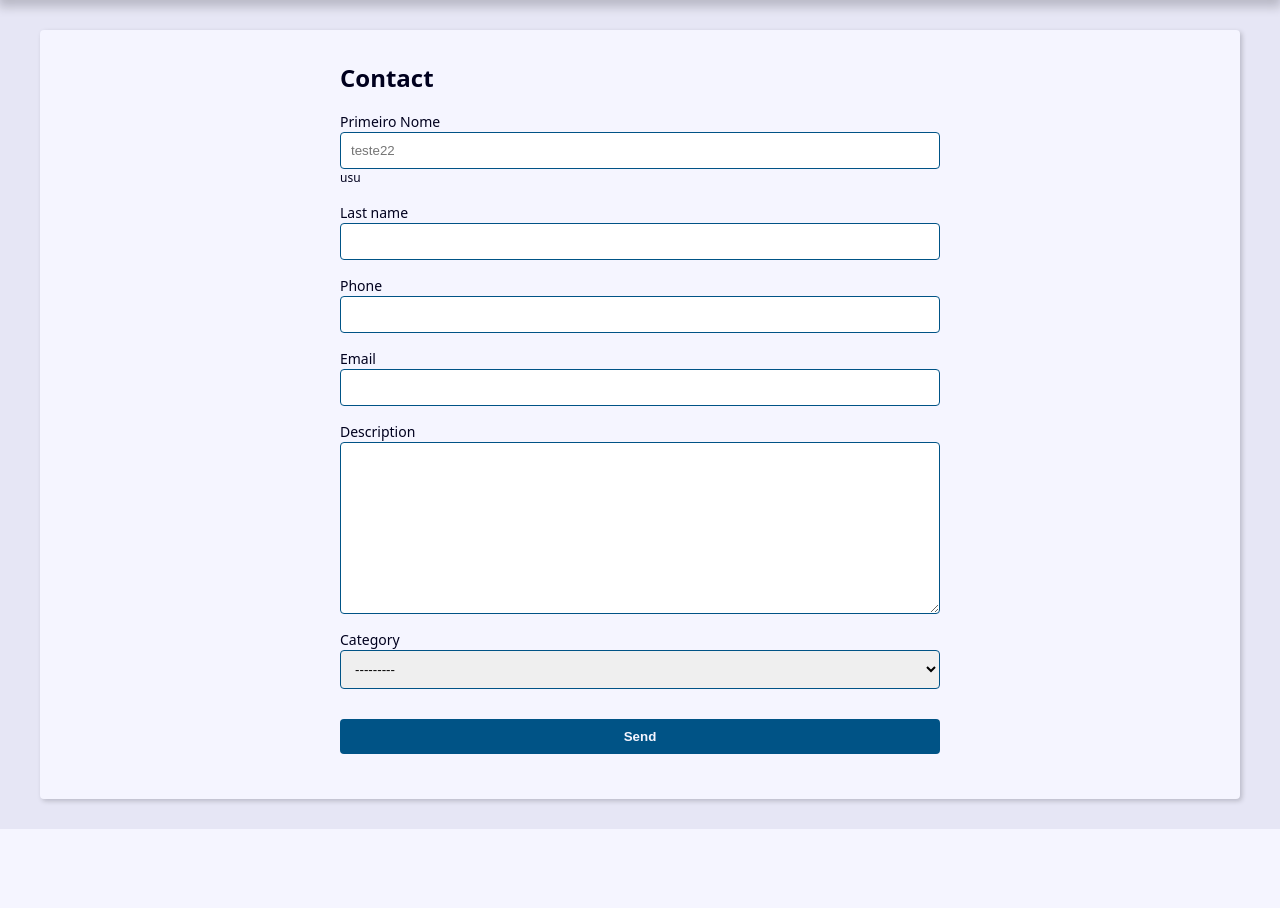
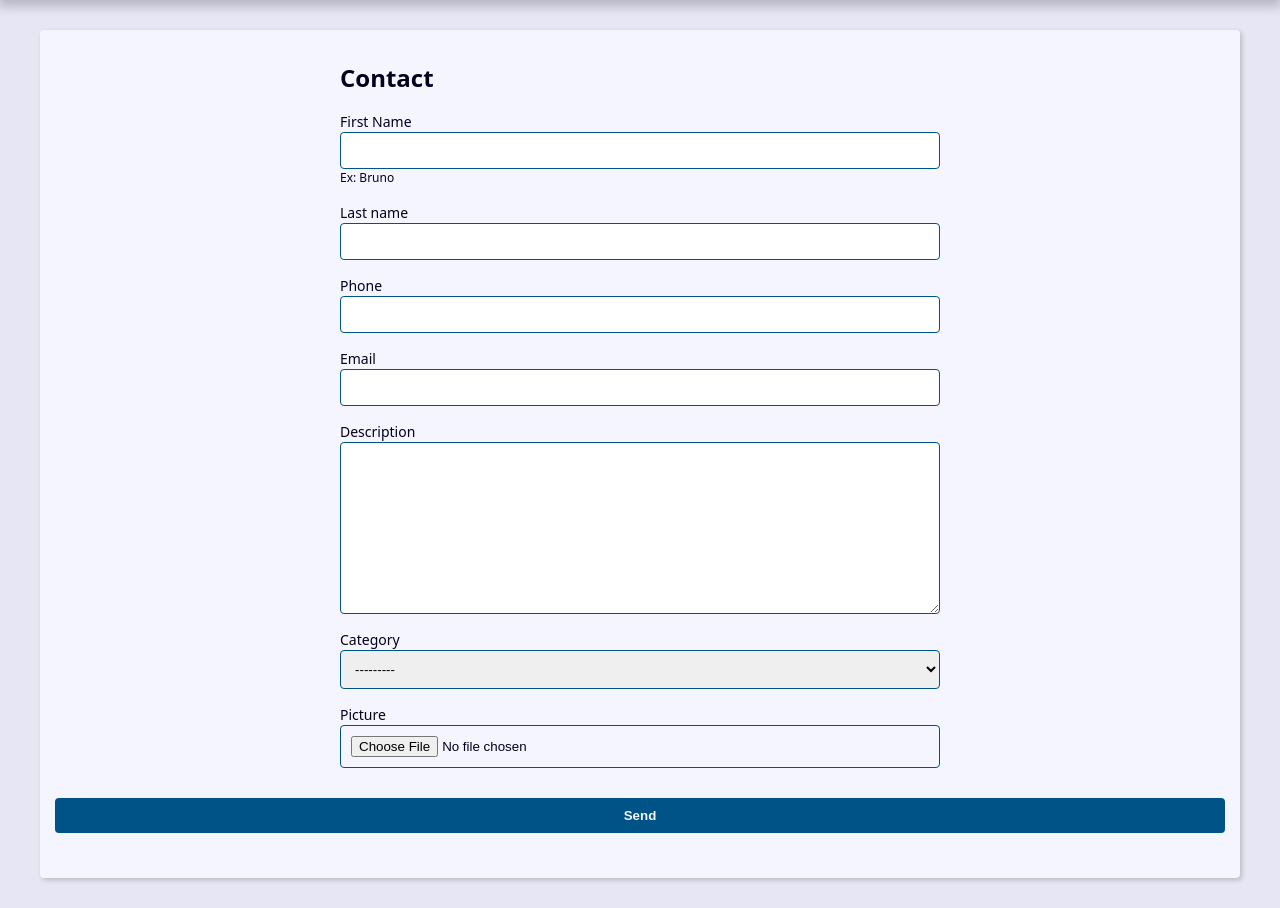
Before and after one commit to 0arKes/Agenda-Django, a Django app: page /contact/create/ in a window 1280 px wide. Shown: the part 239-1147 px from the top of the page. Before the commit the page ends 1068 px from the top, so only its background shows below. Run offline with Django 5.2, Linux system fonts and the light colour scheme; data that the repository does not hold is empty.

Commit message:
Picture
implementação de imagens ao contato e modificação de imagens através do formulário

```diff
--- a/contact/forms.py
+++ b/contact/forms.py
@@ -2,21 +2,25 @@ from django import forms
 from django.core.exceptions import ValidationError
 from . import models
 
+
 class ContactForm(forms.ModelForm):
     first_name = forms.CharField(
-            widget=forms.TextInput(
-                attrs={
-                    'placeholder': 'teste22'
-                }
-            ),
-            label='Primeiro Nome',
-            help_text='usu'
+            label='First Name',
+            help_text='Ex: Bruno'
         )
+    picture = forms.ImageField(
+        widget=forms.FileInput(
+            attrs={
+                'accept': 'image/*'
+            }
+        ))
+
+
     class Meta:
 
 
         model = models.Contact
-        fields = ('first_name', 'last_name', 'phone', 'email', 'description', 'category')
+        fields = ('first_name', 'last_name', 'phone', 'email', 'description', 'category', 'picture')
 
 
     def clean(self):
@@ -35,6 +39,7 @@ class ContactForm(forms.ModelForm):
 
         return super().clean()
 
+
     def clean_first_name(self):
         first_name = self.cleaned_data.get('first_name')
 
--- a/contact/templates/contact/contact.html
+++ b/contact/templates/contact/contact.html
@@ -11,6 +11,12 @@
         <p><b>Created Date: </b>{{ contact.created_date }}</p>
         <p><b>Description: </b>{{ contact.description }}</p>
         <p><b>Category: </b>{{ contact.category.name }}</p>
+
+        {% if contact.picture %}
+            <p>
+                <img src=" {{ contact.picture.url }} " alt="{{ contact.first_name }} {{ contact.last_name }}">
+            </p>
+        {% endif %}
 
         <div class="contact-links">
             <a class='btn btn-link' href="{% url "contact:update" contact.id %}">Update</a>
--- a/contact/templates/contact/create.html
+++ b/contact/templates/contact/create.html
@@ -14,13 +14,21 @@
                 <label for="{{ label.id_for_label }}">{{ field.label }}</label>
                 {{ field }}
                 {{ field.errors }}
+
                 {% if field.help_text %}
+                    <p class="help-text">{{field.help_text}}</p>
+                {% endif %}
 
-                    <p class="help-text">{{field.help_text}}</p>
+            </div>
 
-                {% endif %}
-            </div>
+            {% if field.name == 'picture' and field.value.url %}
+                <div class="form-group">
+                <img src="{{ field.value.url }}" alt="">
+            {% endif %}
+
             {% endfor %}
+        </div>
+
         </div>
         {% if form.non_field_errors %}
             <div class="form-content">
--- a/contact/views/contact_forms.py
+++ b/contact/views/contact_forms.py
@@ -8,7 +8,7 @@ def create(request):
     form_action = reverse('contact:create')
 
     if request.method == 'POST':
-        form = ContactForm(request.POST)
+        form = ContactForm(request.POST, request.FILES)
         context = {'form': form,
                    'form_action':form_action,
                    }
@@ -39,7 +39,7 @@ def update(request, contact_id):
     form_action = reverse('contact:update',args=(contact_id,))
 
     if request.method == 'POST':
-        form = ContactForm(request.POST, instance=contact)
+        form = ContactForm(request.POST, request.FILES, instance=contact)
         context = {'form': form,
                    'form_action':form_action,
                    }
```
